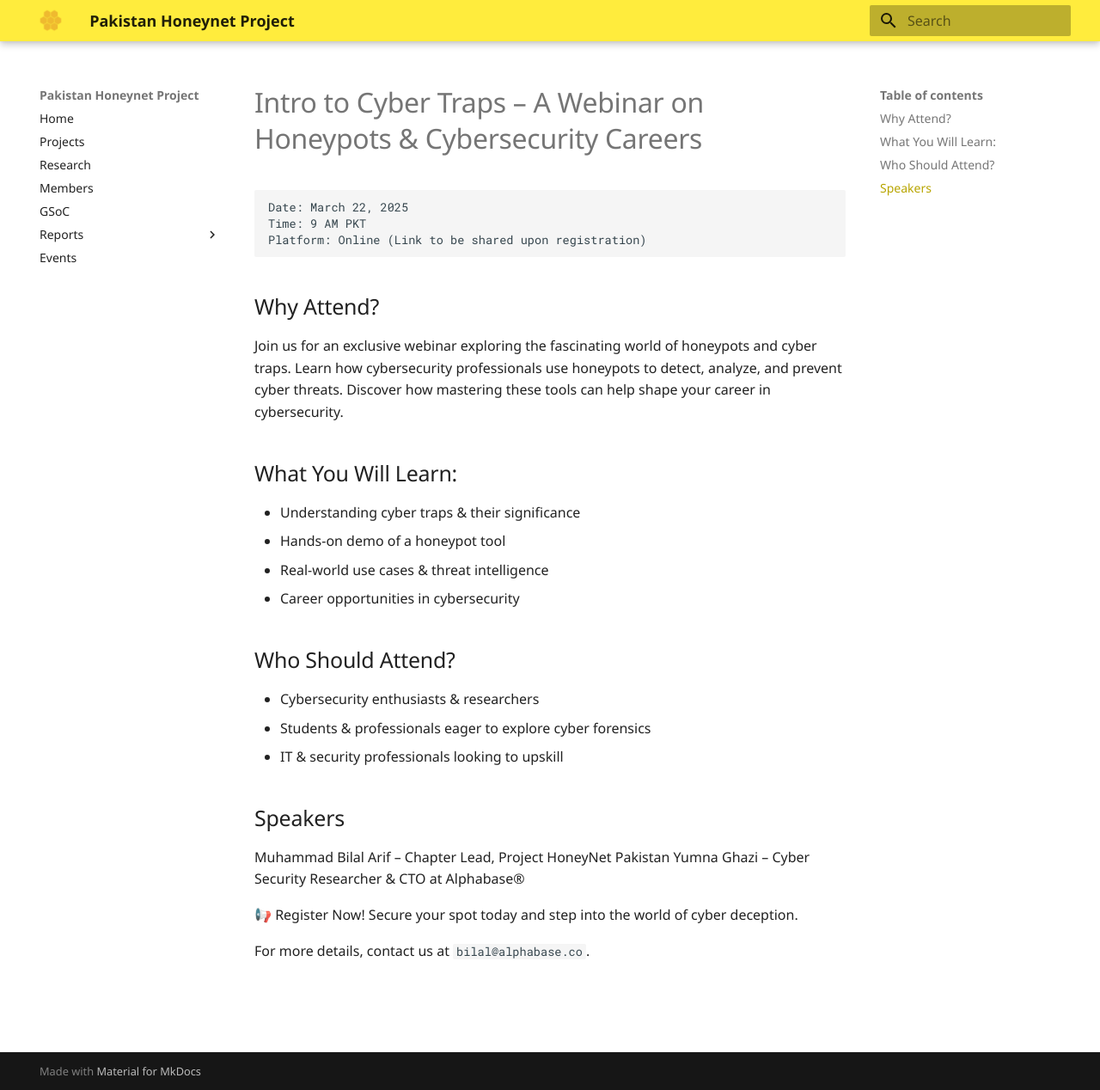
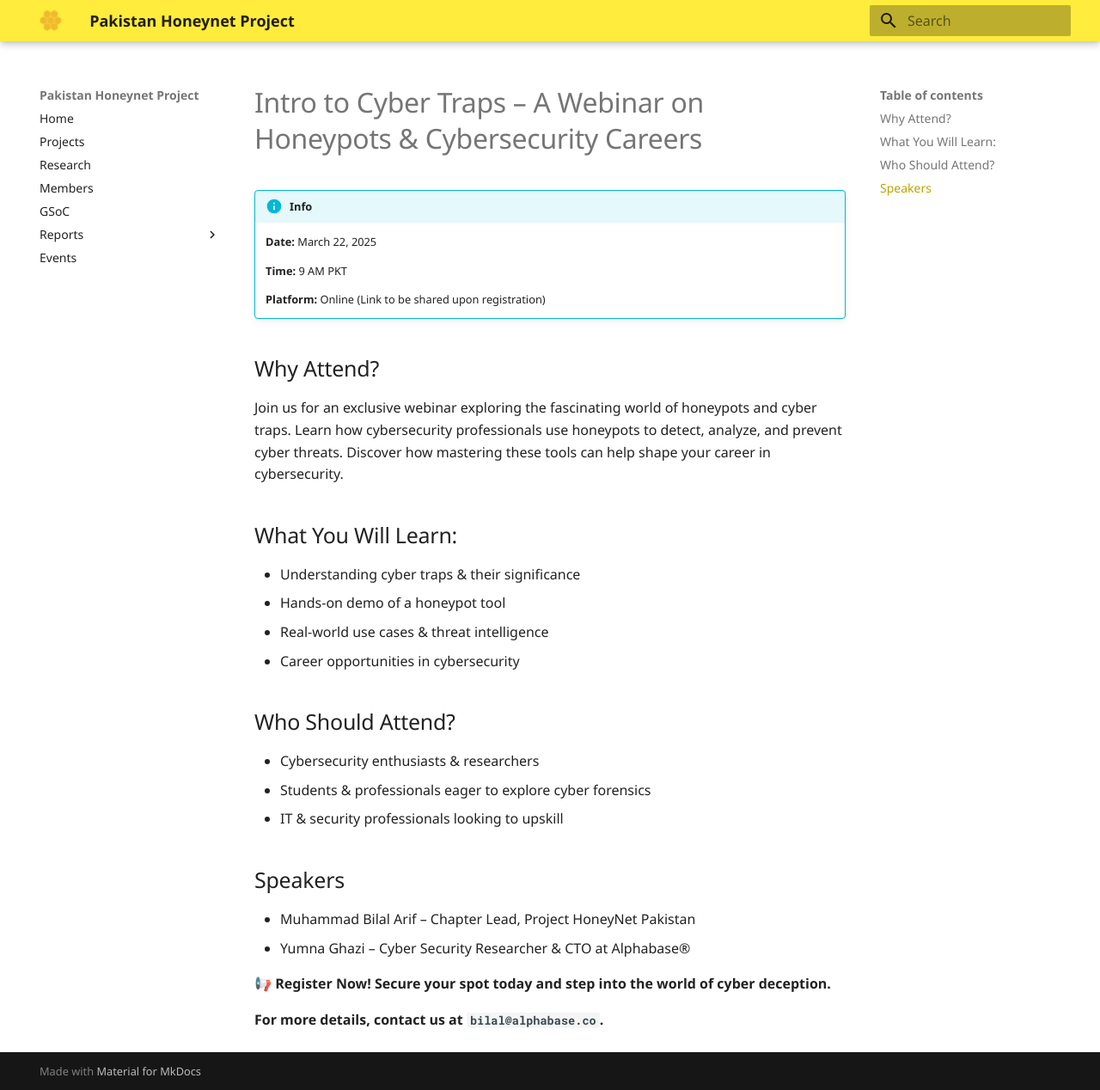
Before and after one commit to furusiyya/pakhoneynet, an MkDocs documentation site: the page built from docs/events/intro-webinar-2025.md, in a window 1280 px wide and 1268 px high. Shown: the whole window at 86% size. Built offline with MkDocs 1.6.1 and Material for MkDocs 9.7.7, drawn with Linux system fonts in a browser that asks for light colours; some web fonts are replaced.

Commit message:
fix events

```diff
--- a/docs/events/intro-webinar-2025.md
+++ b/docs/events/intro-webinar-2025.md
@@ -1,8 +1,11 @@
 # Intro to Cyber Traps – A Webinar on Honeypots & Cybersecurity Careers
 
-    Date: March 22, 2025
-    Time: 9 AM PKT
-    Platform: Online (Link to be shared upon registration)
+!!! info
+    **Date:** March 22, 2025
+
+    **Time:** 9 AM PKT
+
+    **Platform:** Online (Link to be shared upon registration)
 
 ## Why Attend?
 Join us for an exclusive webinar exploring the fascinating world of honeypots and cyber traps. Learn how cybersecurity professionals use honeypots to detect, analyze, and prevent cyber threats. Discover how mastering these tools can help shape your career in cybersecurity.
@@ -22,9 +25,10 @@ Join us for an exclusive webinar exploring the fascinating world of honeypots an
 
 ## Speakers
 
-Muhammad Bilal Arif – Chapter Lead, Project HoneyNet Pakistan
-Yumna Ghazi  – Cyber Security Researcher & CTO at Alphabase®
+- Muhammad Bilal Arif – Chapter Lead, Project HoneyNet Pakistan
+- Yumna Ghazi  – Cyber Security Researcher & CTO at Alphabase®
 
-📢 Register Now! Secure your spot today and step into the world of cyber deception.
 
-For more details, contact us at `bilal@alphabase.co`.
+📢 **Register Now! Secure your spot today and step into the world of cyber deception.**
+
+**For more details, contact us at `bilal@alphabase.co`.**
--- a/mkdocs.yml
+++ b/mkdocs.yml
@@ -10,7 +10,8 @@ theme:
   palette:
     primary: yellow
     accent: amber
-
+markdown_extensions:
+  - admonition
 nav:
   - Home: index.md
   - Projects: projects.md
```
